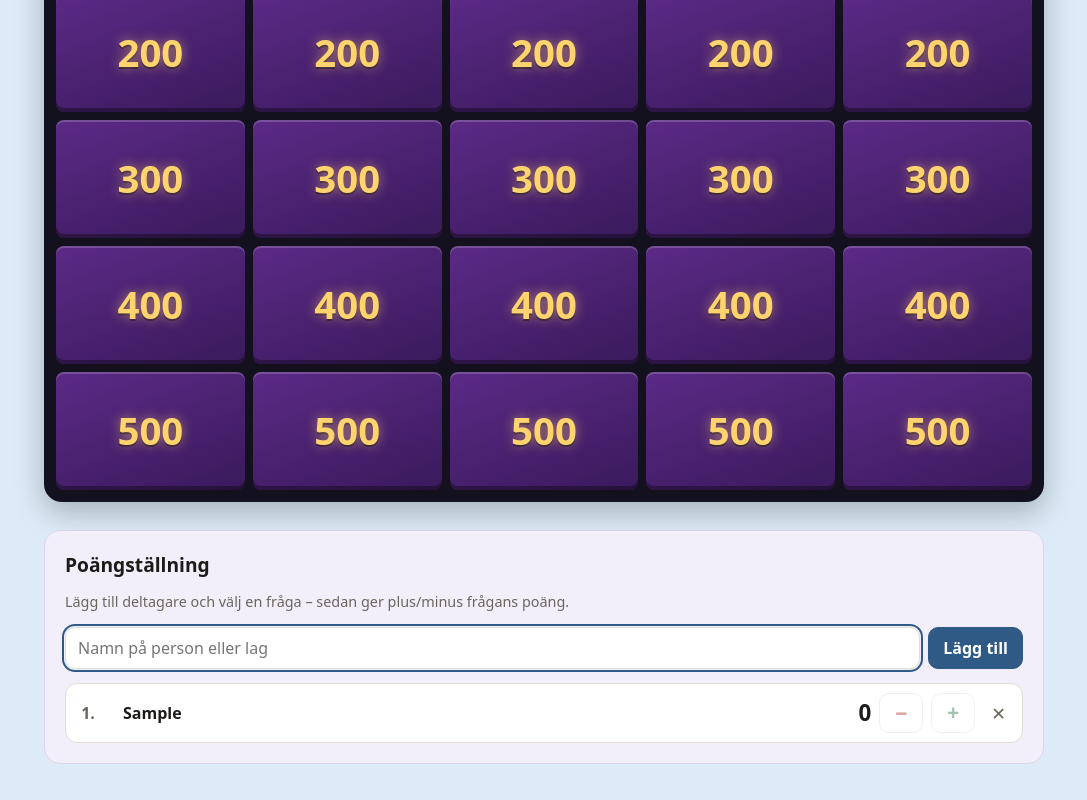
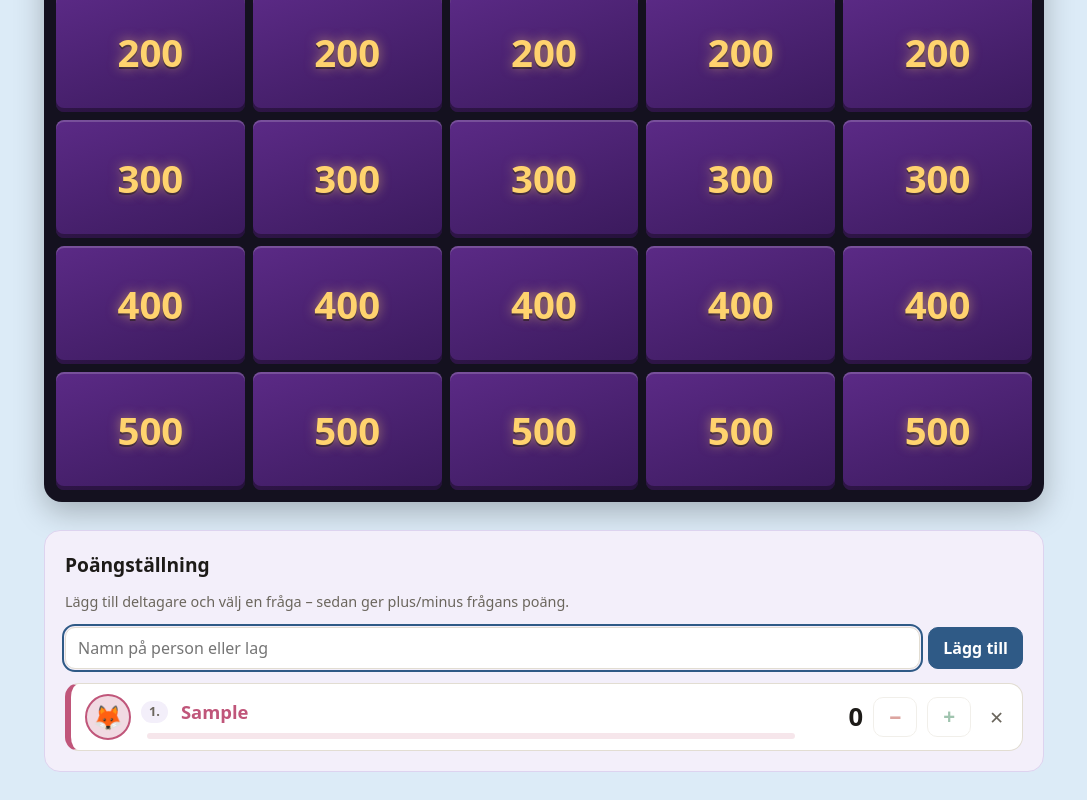
Before and after one commit to Smide97/Fragesport, a plain HTML site: page index.html in a window 1280 px wide. Both pictures are taken after typing "Sample" into the empty fields and a click on the button "Lägg till". Shown: the part 330-1130 px from the top of the page, without its empty margins (96-1183 px from the left). Drawn offline with Linux system fonts and the light colour scheme.

Commit message:
Gör poängställningen roligare med figurer, lagfärger, medaljer och animationer
Co-Authored-By: Claude Opus 5.5 <noreply@anthropic.com>
Claude-Session: https://claude.ai/code/session_01CkHB7bkuBe2mN9JW9NpcfG

```diff
--- a/index.html
+++ b/index.html
@@ -46,24 +46,41 @@ input:focus,button:focus-visible{outline:2px solid var(--accent);outline-offset:
 .hint{color:var(--muted);font-size:.9rem;margin:0 0 14px}
 .add{display:flex;gap:8px;margin-bottom:14px}
 .add input{flex:1}
-.teams{display:grid;gap:8px}
-.team{background:var(--card);display:grid;grid-template-columns:28px 1fr auto auto auto auto;gap:8px;align-items:center;padding:8px;border:1px solid var(--line);border-radius:12px}
-.team.lead{border-color:#e0b64a;box-shadow:inset 4px 0 0 #e0b64a}
-.team .rank{color:var(--muted);text-align:center;font-weight:600}
-.team input{border-color:transparent;background:transparent;font-weight:600;width:100%}
+.teams{display:grid;gap:10px}
+.team{--tc:#7a6299;position:relative;background:var(--card);display:grid;grid-template-columns:auto 1fr auto auto auto auto;gap:10px;align-items:center;padding:10px 10px 10px 14px;border:1px solid var(--line);border-left:6px solid var(--tc);border-radius:14px;transition:box-shadow .2s}
+.team.lead{box-shadow:0 0 0 2px #e8c45a,0 6px 18px rgba(232,196,90,.35)}
+.avatar{width:46px;height:46px;border-radius:50%;background:color-mix(in srgb,var(--tc) 22%,var(--card));border:2px solid var(--tc);font-size:1.5rem;display:grid;place-items:center;padding:0;line-height:1}
+.avatar:hover{transform:rotate(-10deg) scale(1.08)}
+.who{min-width:0;display:grid;gap:4px}
+.who .top{display:flex;align-items:center;gap:6px;min-width:0}
+.medal{font-size:1.25rem;line-height:1;flex:none}
+.rankno{flex:none;font-size:.8rem;font-weight:700;color:var(--muted);background:var(--panel);border-radius:999px;padding:1px 8px}
+.team input{border-color:transparent;background:transparent;font-weight:800;font-size:1.15rem;color:var(--tc);padding:2px 6px;width:100%}
 .team input:hover{border-color:var(--line)}
-.team .pts{font-size:1.4rem;font-weight:800;min-width:4ch;text-align:right;font-variant-numeric:tabular-nums}
+.meter{height:6px;border-radius:3px;background:color-mix(in srgb,var(--tc) 15%,transparent);overflow:hidden;margin-left:6px}
+.meter i{display:block;height:100%;background:var(--tc);border-radius:3px;transition:width .4s ease}
+.team .pts{position:relative;font-size:1.6rem;font-weight:900;min-width:4ch;text-align:right;font-variant-numeric:tabular-nums}
 .team .pts.neg{color:var(--bad)}
+.pts.pop{animation:pop .35s ease}
+@keyframes pop{40%{transform:scale(1.3)}}
+.float{position:absolute;right:0;top:-6px;font-size:1rem;font-weight:800;pointer-events:none;animation:up 1s ease forwards}
+.float.up{color:var(--ok)}.float.down{color:var(--bad)}
+@keyframes up{to{transform:translateY(-28px);opacity:0}}
 .pm{width:44px;height:40px;padding:0;font-size:1.3rem;font-weight:700}
 .pm.plus{color:var(--ok)}.pm.minus{color:var(--bad)}
+.ctrl{display:contents}
 .del{border:none;background:none;color:var(--muted);padding:4px 8px;font-size:1.1rem}
 .empty{color:var(--muted);text-align:center;padding:12px}
 .hidden{display:none!important}
 @media (max-width:560px){
   #boardView{padding:6px;border-radius:12px}.board{gap:4px}.cat{min-height:52px;padding:6px 2px;border-radius:5px;letter-spacing:0}.tile{border-radius:5px}
-  .team{grid-template-columns:1fr auto auto auto auto;}
-  .team .rank{display:none}
-  .pm{width:38px}
+  .team{grid-template-columns:auto 1fr auto auto;gap:8px;padding-left:10px}
+  .avatar{width:38px;height:38px;font-size:1.2rem}
+  .team input{font-size:1rem;padding:2px 4px}.team .pts{font-size:1.4rem}
+  .team .pts{grid-column:3/5;grid-row:1}
+  .who{grid-column:2}
+  .team .ctrl{grid-column:1/-1;display:flex;justify-content:flex-end;gap:8px}
+  .pm{width:52px}
 }
 </style>
 </head>
@@ -175,29 +192,58 @@ $("showAnswer").onclick=()=>{$("qAnswer").classList.remove("hidden");$("showAnsw
 $("back").onclick=closeQ;
 document.addEventListener("keydown",e=>{if(e.key==="Escape"&&active)closeQ()});
 
+const TEAM_COLORS=["#c0567a","#3f7f8c","#c27c2c","#5f8a55","#4f6fa3","#8a5fb0","#b5523d","#2f8f7a"];
+const EMOJIS=["🦊","🐼","🐸","🦁","🐙","🦄","🐧","🐝","🐯","🐨","🦉","🐳","🦖","🐵","🦩","🐢"];
+const MEDALS=["🥇","🥈","🥉"];
+let flash=null; // {id,delta}
 function renderTeams(){
   const v=active?VALUES[active.r]:lastValue;
   $("hint").textContent=v
     ?`Plus och minus ger ±${v} poäng`+(active?" för den aktuella frågan.":" (senast valda fråga).")
     :"Lägg till deltagare och välj en fråga – sedan ger plus/minus frågans poäng.";
   const box=$("teams");box.innerHTML="";
-  if(!state.teams.length){box.innerHTML='<div class="empty">Inga deltagare än.</div>';return}
+  if(!state.teams.length){box.innerHTML='<div class="empty">Inga deltagare än – lägg till det första laget! 🎉</div>';return}
   const max=Math.max(...state.teams.map(t=>t.score));
-  const order=[...state.teams].sort((a,b)=>b.score-a.score);
+  const scale=Math.max(max,...state.teams.map(t=>Math.abs(t.score)),1);
+  const sorted=[...state.teams].map(t=>t.score).sort((a,b)=>b-a);
   state.teams.forEach(t=>{
+    if(t.emoji==null)t.emoji=EMOJIS[(t.id-1)%EMOJIS.length];
+    const color=TEAM_COLORS[(t.id-1)%TEAM_COLORS.length];
+    const rank=sorted.indexOf(t.score);
     const row=document.createElement("div");
-    row.className="team"+(t.score===max&&max>0?" lead":"");
-    const rank=document.createElement("span");rank.className="rank";rank.textContent=(order.findIndex(o=>o.score===t.score)+1)+".";
+    row.className="team"+(t.score===max&&max>0?" lead":"");row.style.setProperty("--tc",color);
+
+    const av=document.createElement("button");av.className="avatar";av.textContent=t.emoji;
+    av.title="Byt figur";av.setAttribute("aria-label","Byt figur för "+t.name);
+    av.onclick=()=>{t.emoji=EMOJIS[(EMOJIS.indexOf(t.emoji)+1)%EMOJIS.length];save();renderTeams()};
+
+    const who=document.createElement("div");who.className="who";
+    const top=document.createElement("div");top.className="top";
+    const badge=document.createElement("span");
+    if(t.score>0&&rank<3){badge.className="medal";badge.textContent=MEDALS[rank];badge.title=(rank+1)+":a plats"}
+    else{badge.className="rankno";badge.textContent=(rank+1)+"."}
     const name=document.createElement("input");name.value=t.name;name.setAttribute("aria-label","Namn");
     name.onchange=()=>{t.name=name.value.trim()||t.name;name.value=t.name;save()};
+    top.append(badge,name);
+    const meter=document.createElement("div");meter.className="meter";
+    const fill=document.createElement("i");fill.style.width=Math.max(0,t.score)/scale*100+"%";meter.append(fill);
+    who.append(top,meter);
+
     const pts=document.createElement("span");pts.className="pts"+(t.score<0?" neg":"");pts.textContent=t.score;
+    if(flash&&flash.id===t.id){pts.classList.add("pop");const f=document.createElement("span");
+      f.className="float "+(flash.delta>0?"up":"down");f.textContent=(flash.delta>0?"+":"−")+Math.abs(flash.delta);pts.append(f)}
+
     const mk=(cls,txt,sign,label)=>{const b=document.createElement("button");b.className="pm "+cls;b.textContent=txt;b.disabled=!v;
-      b.setAttribute("aria-label",`${label} ${v||""} poäng för ${t.name}`);b.onclick=()=>{t.score+=sign*v;save();renderTeams()};return b};
+      b.setAttribute("aria-label",`${label} ${v||""} poäng för ${t.name}`);
+      b.onclick=()=>{t.score+=sign*v;flash={id:t.id,delta:sign*v};save();renderTeams();flash=null};return b};
     const del=document.createElement("button");del.className="del";del.textContent="✕";del.title="Ta bort";del.setAttribute("aria-label","Ta bort "+t.name);
     del.onclick=()=>{if(confirm(`Ta bort ${t.name}?`)){state.teams=state.teams.filter(x=>x!==t);save();renderTeams()}};
-    row.append(rank,name,pts,mk("minus","−",-1,"Dra av"),mk("plus","+",1,"Lägg till"),del);
+    const ctrl=document.createElement("div");ctrl.className="ctrl";
+    ctrl.append(mk("minus","−",-1,"Dra av"),mk("plus","+",1,"Lägg till"),del);
+    row.append(av,who,pts,ctrl);
     box.append(row);
   });
+  save();
 }
 $("addForm").onsubmit=e=>{
   e.preventDefault();const n=$("teamName").value.trim();if(!n)return;
```
